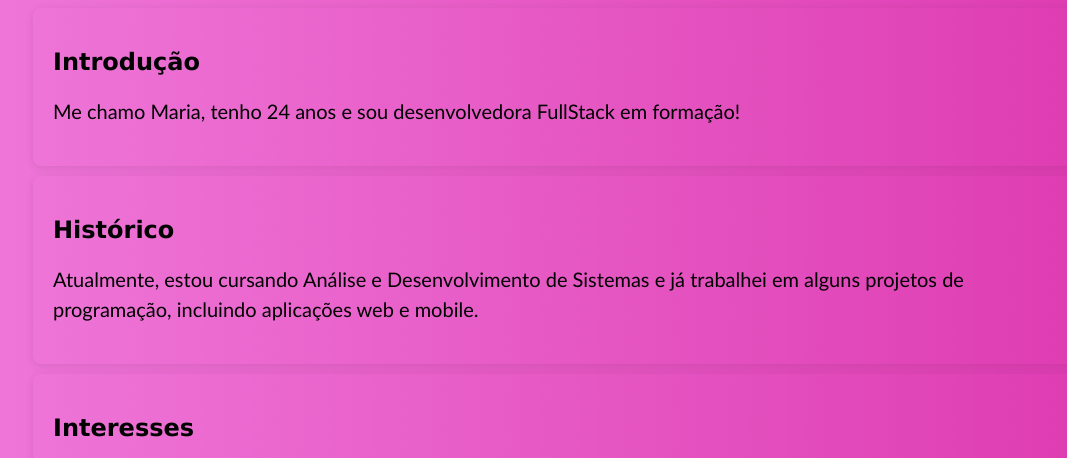
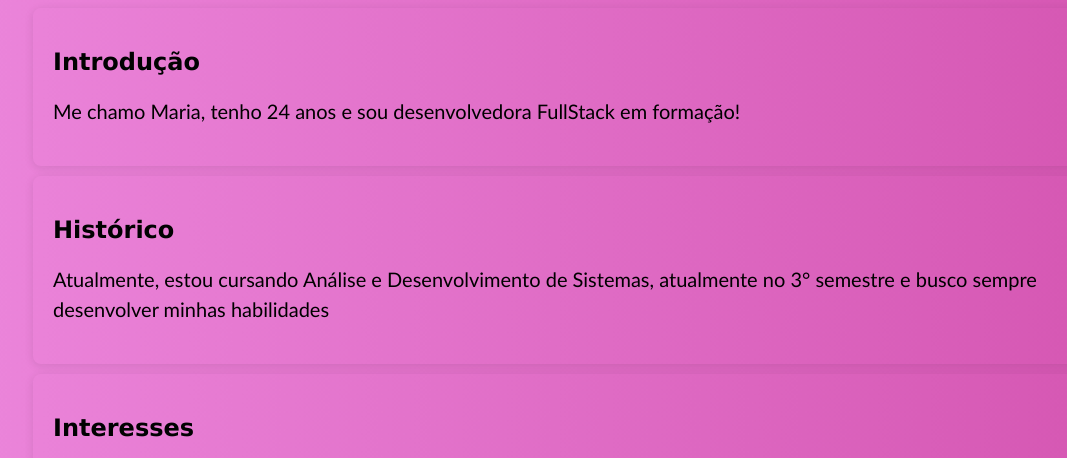
Before and after one commit to maryrl/meu-site, a plain HTML site: page index.html in a window 1280 px wide. Shown: the part 342-800 px from the top of the page, without its empty margins (77-1144 px from the left). Drawn offline with nearby package versions, Linux system fonts and the light colour scheme; a web font is replaced by a local one.

Commit message:
Alteração do dev 2

```diff
--- a/index.html
+++ b/index.html
@@ -40,7 +40,7 @@
         <!-- Seção de Histórico -->
         <section id="historico">
             <h2>Histórico</h2>
-            <p>Atualmente, estou cursando Análise e Desenvolvimento de Sistemas e já trabalhei em alguns projetos de programação, incluindo aplicações web e mobile.</p>
+            <p>Atualmente, estou cursando Análise e Desenvolvimento de Sistemas, atualmente no 3° semestre e busco sempre desenvolver minhas habilidades</p>
         </section>
 
         <!-- Seção de Interesses -->
--- a/style.css
+++ b/style.css
@@ -3,7 +3,7 @@ body {
     font-family: Verdana, Geneva, Tahoma, sans-serif;
     margin: 0;
     height: 100vh;
-    background: linear-gradient(270deg, #d827a3,#ffafff, #f894fd);
+    background: linear-gradient(270deg, #ce47a5,#ffafff, #f894fd);
     background-size: 400% 400%;
     animation: gradientAnimation 15s ease infinite;
     padding: 100px;
```
